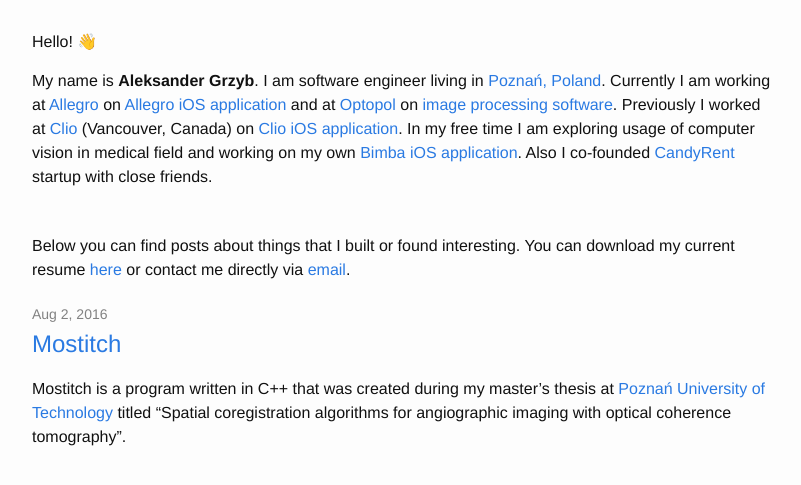
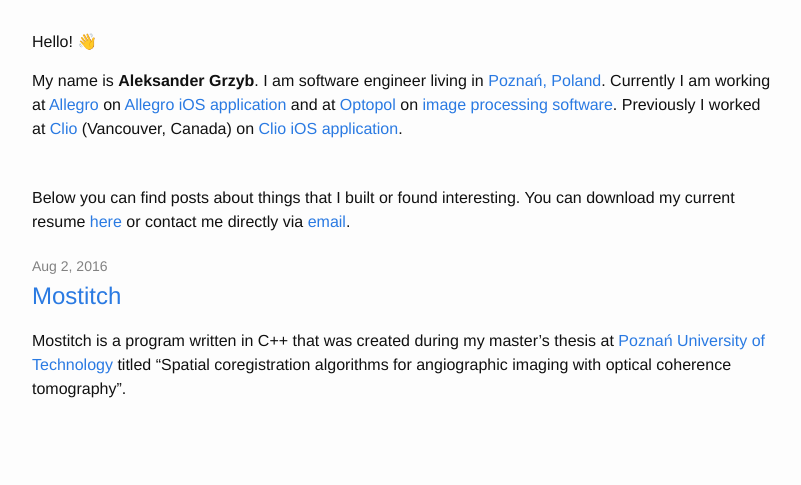
Before and after one commit to aleksandergrzyb/aleksandergrzyb.github.io, a Jekyll site: the page built from index.html, in a window 1280 px wide. Shown: the top 485 px of the page, without its empty margins (238-1039 px from the left). Built offline with Jekyll 4.4.1, drawn with Linux system fonts in a browser that asks for light colours.

Commit message:
update header copy

```diff
--- a/_includes/header.html
+++ b/_includes/header.html
@@ -4,7 +4,7 @@
             Hello! 👋
         </p>
         <p>
-            My name is <b>Aleksander Grzyb</b>. I am software engineer living in <a href="https://www.google.com/maps/place/Poznań">Poznań, Poland</a>. Currently I am working at <a href="https://allegro.pl">Allegro</a> on <a href="https://itunes.apple.com/pl/app/allegro/id305659772?mt=8">Allegro iOS application</a> and at <a href="https://optopol.com.pl">Optopol</a> on <a href="https://optopol.com.pl/product/soct-copernicus-revo">image processing software</a>. Previously I worked at <a href="https://www.clio.com">Clio</a> (Vancouver, Canada) on <a href="https://itunes.apple.com/ca/app/clio/id686777370?mt=8">Clio iOS application</a>. In my free time I am exploring usage of computer vision in medical field and working on my own <a href="https://itunes.apple.com/us/app/bimba/id1076185539?mt=8">Bimba iOS application</a>. Also I co-founded <a href="https://candyrent.com">CandyRent</a> startup with close friends.
+            My name is <b>Aleksander Grzyb</b>. I am software engineer living in <a href="https://www.google.com/maps/place/Poznań">Poznań, Poland</a>. Currently I am working at <a href="https://allegro.pl">Allegro</a> on <a href="https://itunes.apple.com/pl/app/allegro/id305659772?mt=8">Allegro iOS application</a> and at <a href="https://optopol.com.pl">Optopol</a> on <a href="https://optopol.com.pl/product/soct-copernicus-revo">image processing software</a>. Previously I worked at <a href="https://www.clio.com">Clio</a> (Vancouver, Canada) on <a href="https://itunes.apple.com/ca/app/clio/id686777370?mt=8">Clio iOS application</a>.
         </p>
     </div>
 </header>
```
